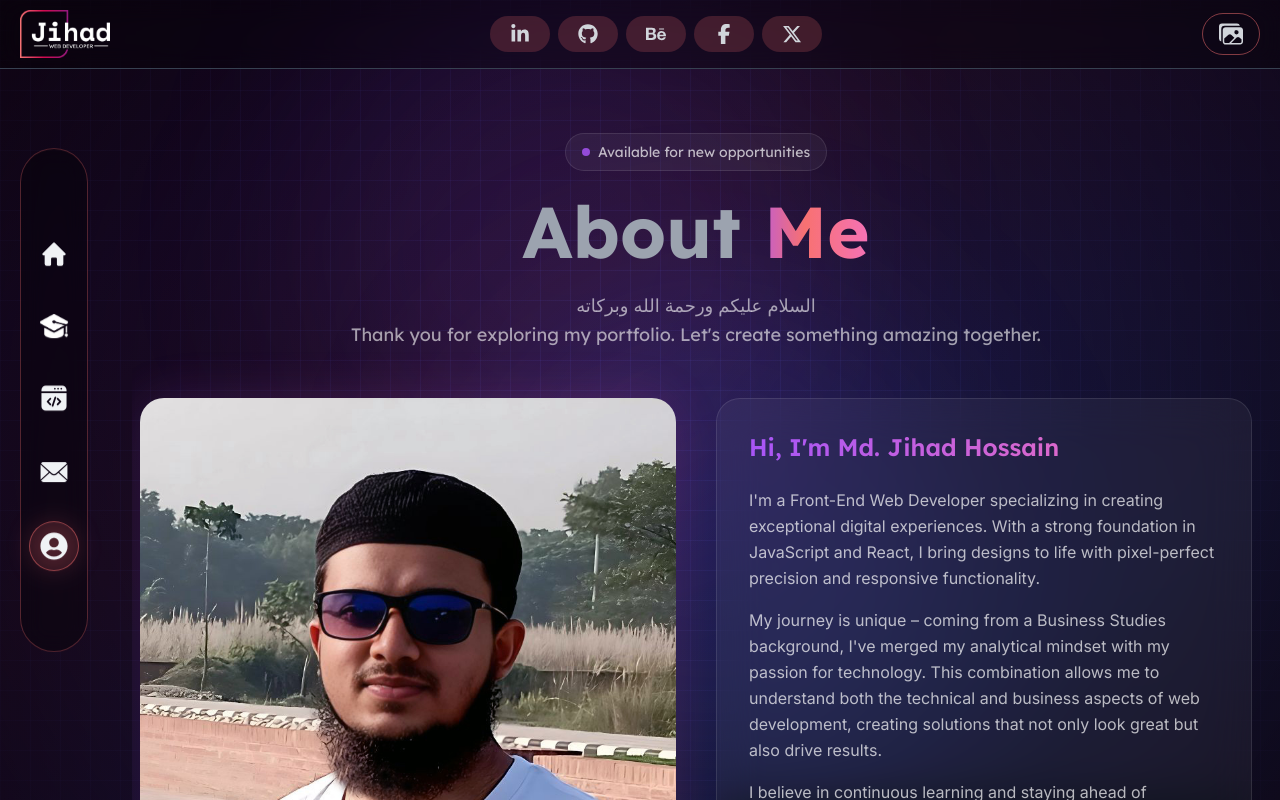
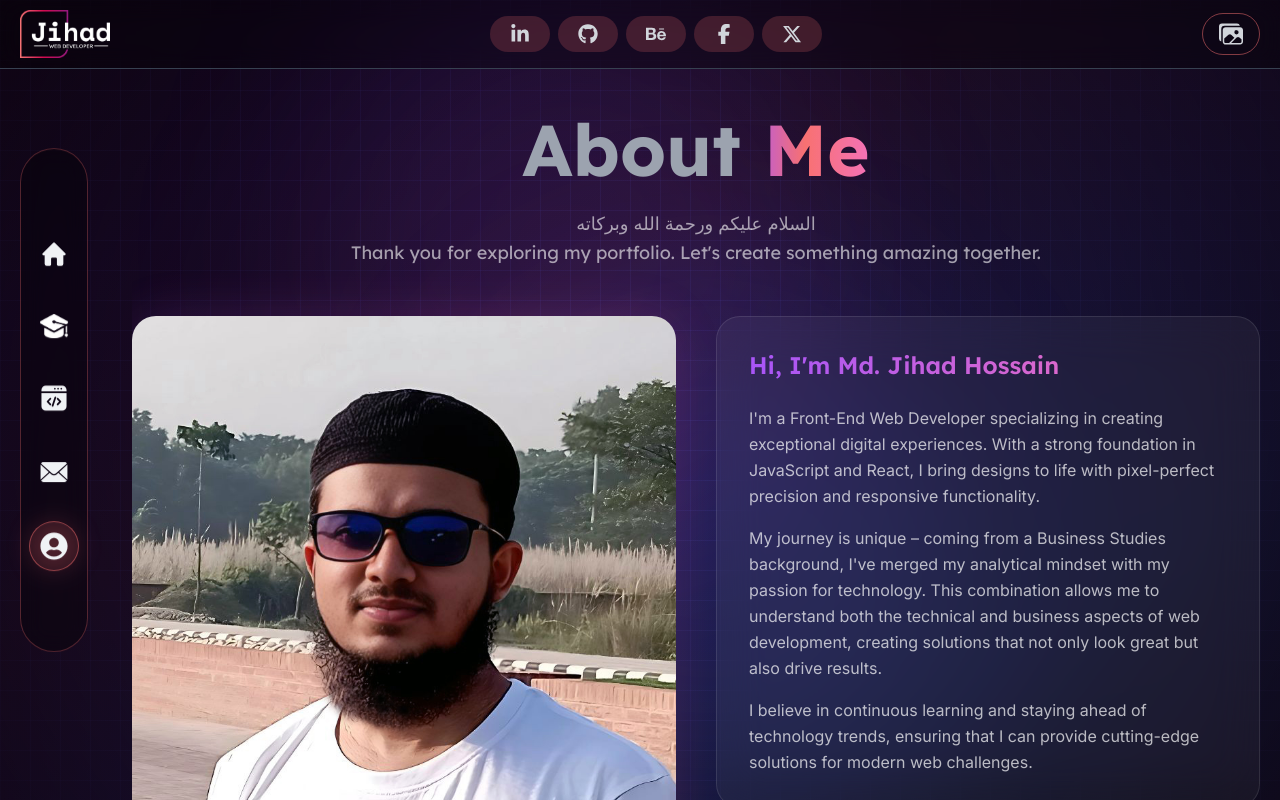
Before and after one commit to Developer-Jihad/Jihad-Portfolio, a Next.js app: page /about in a window 1280 px wide. Shown: the top 800 px of the page. Built offline with nearby package versions, Linux system fonts and the light colour scheme.

Commit message:
Some padding issue solved

```diff
--- a/app/about/page.js
+++ b/app/about/page.js
@@ -13,13 +13,9 @@ const skills = [
 const AboutPage = () => {
   return (
     <div className="min-h-screen relative overflow-hidden">
-      <div className="container mx-auto max-w-7xl px-2 py-7 md:py-12  relative">
+      <div className="container mx-auto max-w-7xl relative">
         {/* Header Section */}
         <div className="max-w-4xl mx-auto text-center mb-12">
-          <div className="inline-flex items-center gap-2 px-4 py-2 rounded-full bg-white/5 border border-white/10 mb-6">
-            <span className="w-2 h-2 rounded-full bg-purple-500 animate-pulse" />
-            <span className="text-white/70 text-sm">Available for new opportunities</span>
-          </div>
           <h1 className="text-gray-400 text-5xl md:text-7xl font-bold mb-6">
             About
             <span className="bg-gradient-to-r from-purple-500 via-red-400 to-pink-400 text-transparent bg-clip-text"> Me</span>
--- a/app/contact/page.js
+++ b/app/contact/page.js
@@ -128,7 +128,7 @@ const ContactPage = () => {
 
   return (
     <div className="min-h-screen overflow-hidden">
-      <div className="container mx-auto max-w-7xl px-2 py-7 md:py-12 relative">
+      <div className="container mx-auto max-w-7xl relative">
         {/* Header Section */}
         <div className="max-w-4xl mx-auto text-center mb-12">
           <div className="inline-flex items-center gap-2 px-4 py-2 rounded-full bg-white/5 border border-white/10 mb-6">
--- a/app/gallery/page.js
+++ b/app/gallery/page.js
@@ -53,7 +53,7 @@ const galleryImages = [
 
 export default function Gallery() {
   return (
-    <div className="min-h-screen pb-8 px-4 sm:px-6 lg:px-8 py-3">
+    <div className="min-h-screen">
       <div className="max-w-7xl mx-auto">
         {/* Gallery Header */}
         <h1 className="text-[32px] sm:text-[48px] font-bold text-center mt-1 bg-gradient-to-r from-purple-500 via-red-400 to-pink-400 text-transparent bg-clip-text  drop-shadow-lg">
--- a/app/globals.css
+++ b/app/globals.css
@@ -2,15 +2,6 @@
 @tailwind components;
 @tailwind utilities;
 
-/* .my-bg-image {
-  background-image: url("../public/bg-top-gradient.png");
-} */
-.my-bg-image {
-  background-image: url('https://images.unsplash.com/photo-1451187580459-43490279c0fa?q=80');
-  background-size: cover;
-  background-position: center;
-  background-repeat: no-repeat;
-}
 
 /* * {
   margin: 0 auto;
@@ -128,7 +119,7 @@
   }
 }
 
-@keyframes floatUpward {
+/* @keyframes floatUpward {
   from {
     transform: translateY(100vh);
     opacity: 0;
@@ -143,14 +134,4 @@
     transform: translateY(-100vh);
     opacity: 0;
   }
-}
-
-.animate-floatUpward {
-  animation: floatUpward linear infinite;
-}
-
-@layer utilities {
-  .transition-smooth {
-    transition-timing-function: cubic-bezier(0.4, 0, 0.2, 1);
-  }
-}
+} */
--- a/app/layout.js
+++ b/app/layout.js
@@ -15,12 +15,8 @@ export const metadata = {
 export default function RootLayout({ children }) {
   return (
     <html lang="en">
-      <body
-        className={`${lexend.className} min-h-screen
-                   bg-[#030712]`}
-      >
+      <body className={`${lexend.className} min-h-screen bg-[#000]`}>
         <Background />
-
 
         <main className="flex flex-col relative">
           <div className="fixed w-full z-50">
@@ -31,7 +27,9 @@ export default function RootLayout({ children }) {
             <div className="w-20 lg:w-24 z-40 fixed h-screen flex items-center">
               <Navbar />
             </div>
-            <div className="md:ml-28 w-full relative ">{children}</div>
+            <div className="md:ml-28 w-full relative px-3 md:px-0 py-7">
+              {children}
+            </div>
           </div>
         </main>
       </body>
--- a/app/page.js
+++ b/app/page.js
@@ -64,8 +64,7 @@ export default function Home() {
           <div className="flex flex-col-reverse lg:flex-row justify-between items-center
                         gap-8 sm:gap-8 lg:gap-10">
             {/* Left Content */}
-            <div className="w-full lg:w-1/2 space-y-5 sm:space-y-5 lg:space-y-6
-                          px-4 sm:px-0">
+            <div className="w-full lg:w-1/2 space-y-5 sm:space-y-5 lg:space-y-6">
               {/* Heading */}
               <div className="text-white text-center lg:text-left">
                 <h1 className="text-[28px] sm:text-[32px] md:text-[40px] lg:text-[48px]
@@ -135,10 +134,8 @@ export default function Home() {
             </div>
 
             {/* Right Image */}
-            <div className="w-full lg:w-1/2 flex justify-center lg:justify-end
-                          -mx-4 sm:mx-0">
-              <div className="w-full sm:w-[300px] md:w-[380px] lg:w-[90%]
-                            px-4 sm:px-0">
+            <div className="w-full lg:w-1/2 flex justify-center lg:justify-end ">
+              <div className="w-full sm:w-[300px] md:w-[380px] lg:w-[90%]">
                 <div className="relative">
                   <Image
                     className="relative w-full h-auto
--- a/app/projects/page.js
+++ b/app/projects/page.js
@@ -11,14 +11,10 @@ const ProjectsPage = () => {
   const regularProjects = projects.filter(p => !p.featured);
 
   return (
-    <div className="container mx-auto max-w-7xl px-3 py-12">
+    <div className="container mx-auto max-w-7xl">
 
         {/* Header Section */}
         <div className="max-w-4xl mx-auto text-center mb-12">
-          <div className="inline-flex items-center gap-2 px-4 py-2 rounded-full bg-white/5 border border-white/10 mb-6">
-            <span className="w-2 h-2 rounded-full bg-purple-500 animate-pulse" />
-            <span className="text-white/70 text-sm">Available for new opportunities</span>
-          </div>
           <h1 className="text-gray-400 text-5xl md:text-7xl font-bold mb-6">
           My
             <span className="bg-gradient-to-r from-purple-500 via-red-400 to-pink-400 text-transparent bg-clip-text"> Projects</span>
--- a/app/qualification/page.js
+++ b/app/qualification/page.js
@@ -84,13 +84,9 @@ const SkillPage = () => {
     `https://skillicons.dev/icons?i=${iconName}`;
 
   return (
-    <div className="container mx-auto max-w-7xl px-3 py-12">
+    <div className="container mx-auto max-w-7xl">
       {/* Header Section */}
       <div className="max-w-6xl mx-auto text-center mb-12">
-          <div className="inline-flex items-center gap-2 px-4 py-2 rounded-full bg-white/5 border border-white/10 mb-6">
-            <span className="w-2 h-2 rounded-full bg-purple-500 animate-pulse" />
-            <span className="text-white/70 text-sm">Available for new opportunities</span>
-          </div>
           <h1 className="text-gray-400 text-5xl md:text-7xl font-bold mb-6">
             <span className="bg-gradient-to-r from-purple-500 via-red-400 to-pink-400 text-transparent bg-clip-text">Qualifications</span>
           </h1>
```
